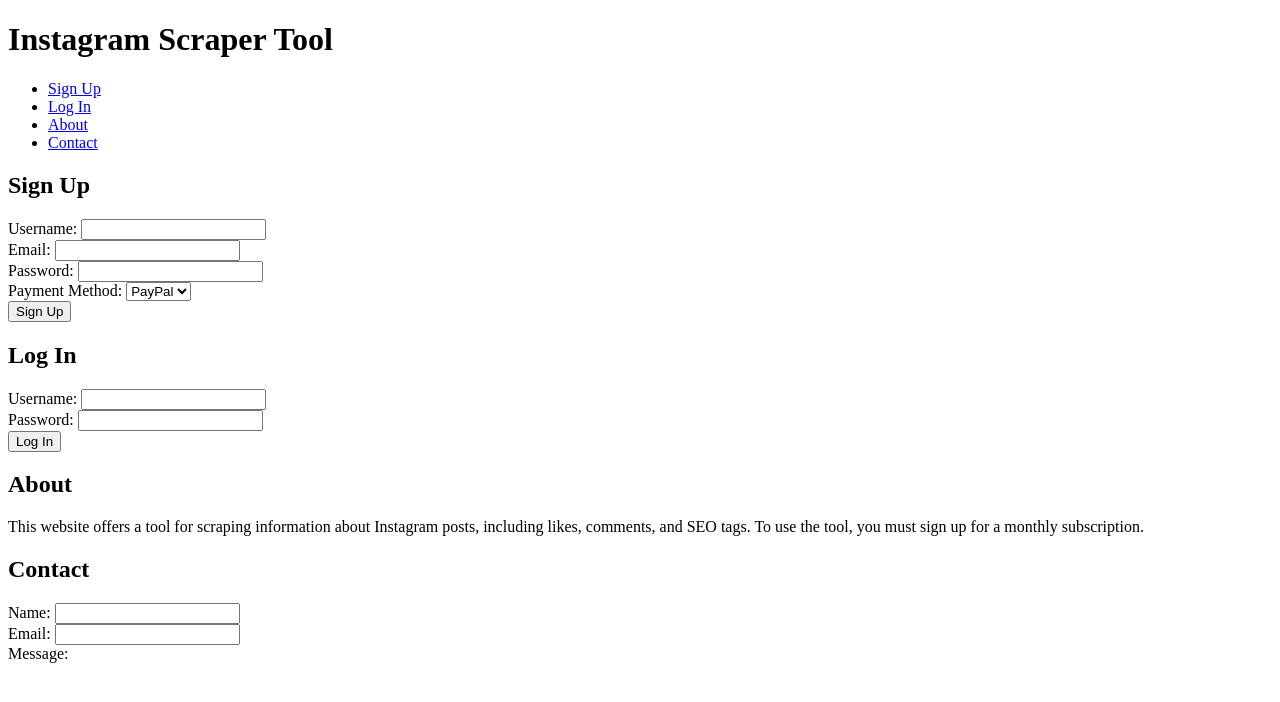
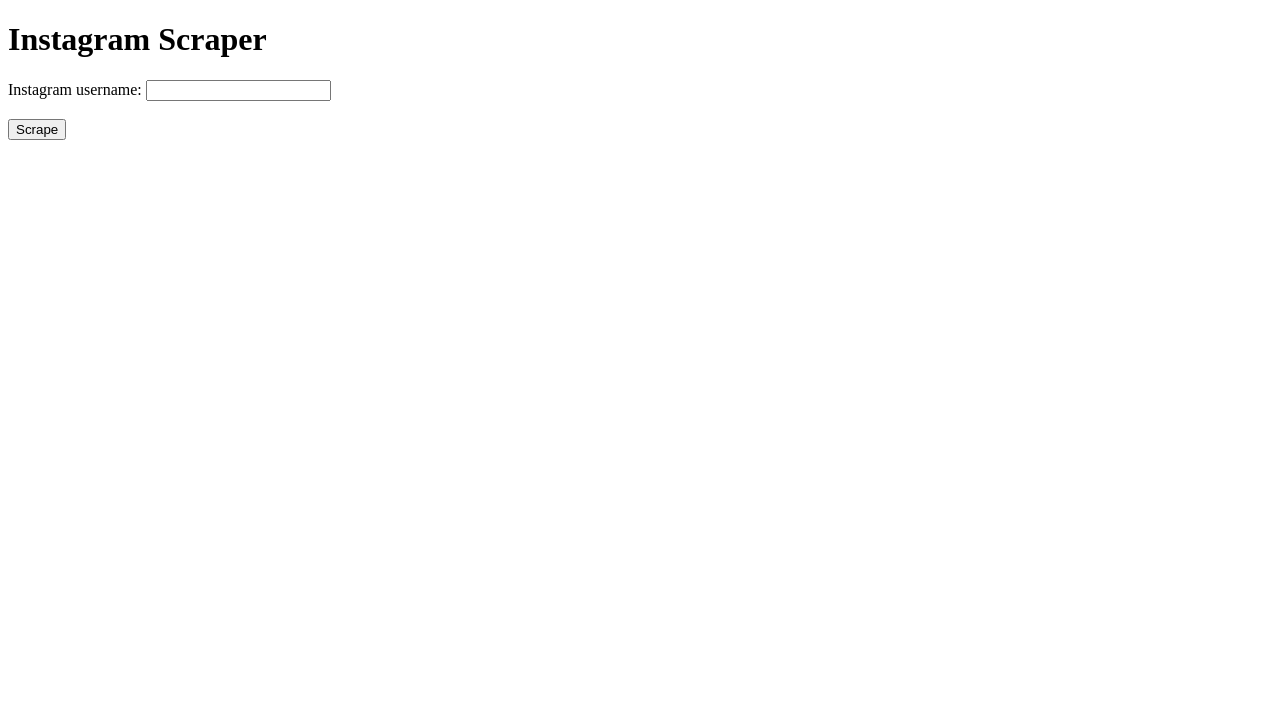
Before and after one commit to Benjagiu/benjagiu.github.io, a plain HTML site: page index.html in a window 1280 px wide. Drawn offline with Linux system fonts and the light colour scheme.

Commit message:
Update index.html

```diff
--- a/index.html
+++ b/index.html
@@ -1,76 +1,20 @@
 <!DOCTYPE html>
 <html>
   <head>
-    <title>Instagram Scraper Tool</title>
+    <title>Instagram Scraper</title>
   </head>
   <body>
-    <header>
-      <h1>Instagram Scraper Tool</h1>
-    </header>
-    <nav>
-      <ul>
-        <li><a href="#signup">Sign Up</a></li>
-        <li><a href="#login">Log In</a></li>
-        <li><a href="#about">About</a></li>
-        <li><a href="#contact">Contact</a></li>
-      </ul>
-    </nav>
-    <main>
-      <section id="signup">
-        <h2>Sign Up</h2>
-        <form action="/signup" method="post">
-          <div>
-            <label for="username">Username:</label>
-            <input type="text" id="username" name="username">
-          </div>
-          <div>
-            <label for="email">Email:</label>
-            <input type="email" id="email" name="email">
-          </div>
-          <div>
-            <label for="password">Password:</label>
-            <input type="password" id="password" name="password">
-          </div>
-          <div>
-            <label for="payment">Payment Method:</label>
-            <select id="payment" name="payment">
-              <option value="paypal">PayPal</option>
-              <option value="stripe">Stripe</option>
-              <option value="square">Square</option>
-            </select>
-          </div>
-          <button type="submit">Sign Up</button>
-        </form>
-      </section>
-      <section id="login">
-        <h2>Log In</h2>
-        <form action="/login" method="post">
-          <div>
-            <label for="username">Username:</label>
-            <input type="text" id="username" name="username">
-          </div>
-          <div>
-            <label for="password">Password:</label>
-            <input type="password" id="password" name="password">
-          </div>
-          <button type="submit">Log In</button>
-        </form>
-      </section>
-      <section id="about">
-        <h2>About</h2>
-        <p>This website offers a tool for scraping information about Instagram posts, including likes, comments, and SEO tags. To use the tool, you must sign up for a monthly subscription.</p>
-      </section>
-      <section id="contact">
-        <h2>Contact</h2>
-        <form action="/contact" method="post">
-          <div>
-            <label for="name">Name:</label>
-            <input type="text" id="name" name="name">
-          </div>
-          <div>
-            <label for="email">Email:</label>
-            <input type="email" id="email" name="email">
-          </div>
-          <div>
-            <label for="message">Message:</label>
-            <text
+    <h1>Instagram Scraper</h1>
+    <form>
+      <label for="username">Instagram username:</label>
+      <input type="text" id="username" name="username">
+      <br><br>
+      <input type="submit" value="Scrape">
+    </form>
+    <br>
+    <div id="results"></div>
+    <script>
+      // Add JavaScript code to call the Instagram API and display the results
+    </script>
+  </body>
+</html>
```
